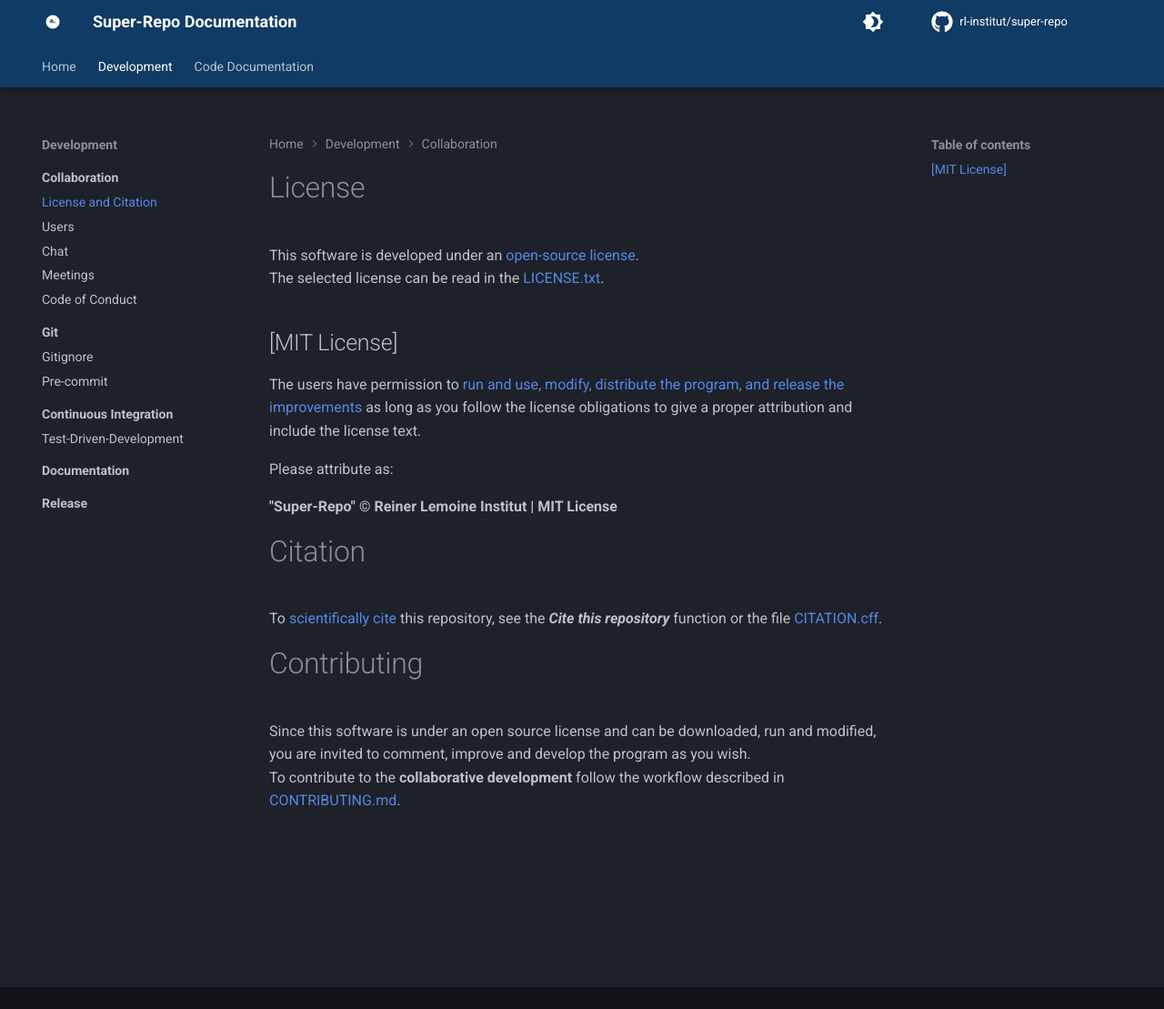
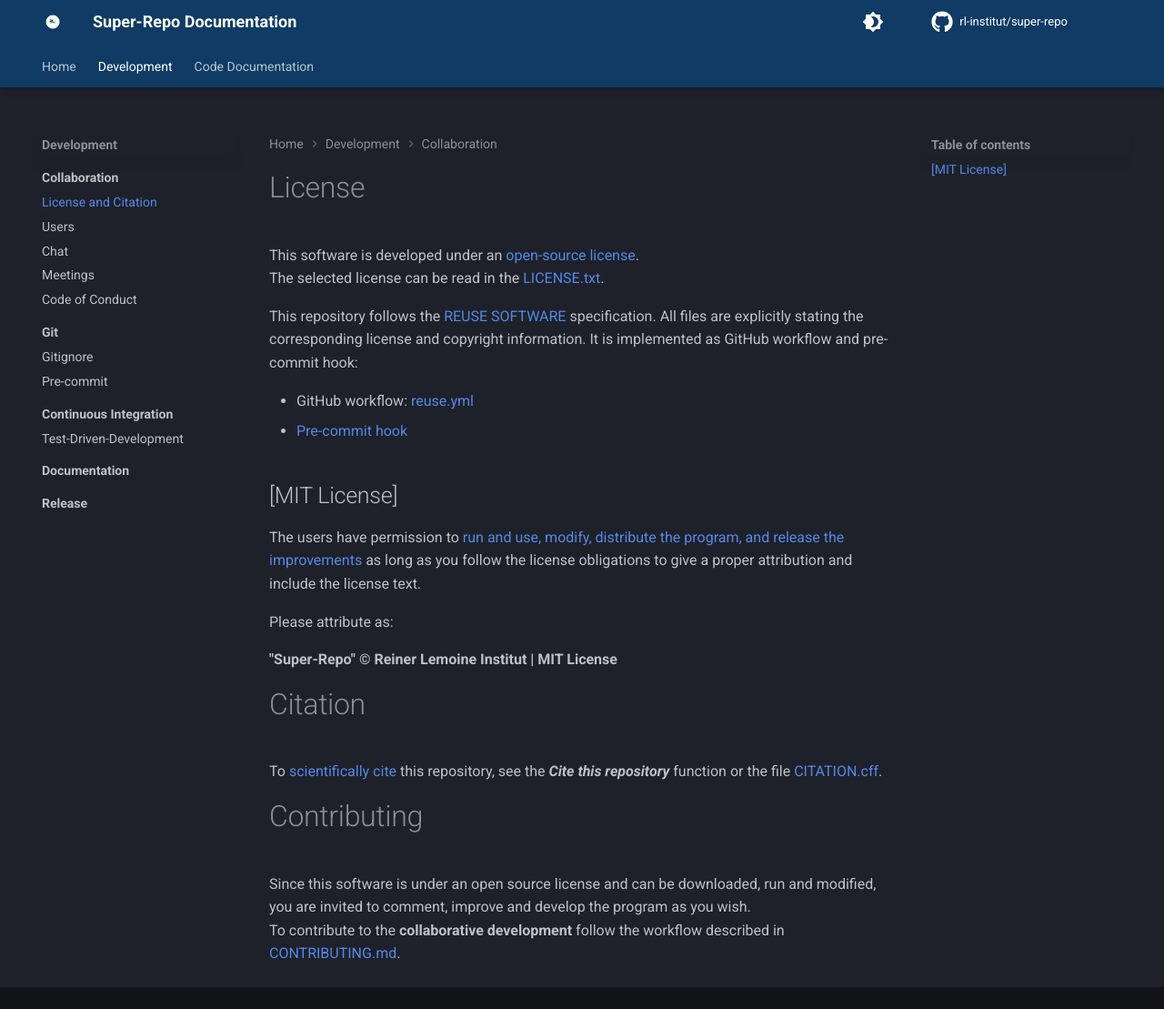
Before and after one commit to rl-institut/super-repo, an MkDocs documentation site: the page built from docs/development/collaboration/license_and_citation.md, in a window 1280 px wide and 1109 px high. Shown: the whole window at 91% size. Built offline with MkDocs 1.6.1 and Material for MkDocs 9.7.7, drawn with Linux system fonts in a browser that asks for light colours; comment, search, counter and statistics services are not loaded; the version menu is left out.

Commit message:
Update documentation #7

```diff
--- a/docs/development/collaboration/license_and_citation.md
+++ b/docs/development/collaboration/license_and_citation.md
@@ -4,6 +4,15 @@
 [open-source license](https://en.wikipedia.org/wiki/Open-source_license). <br>
 The selected license can be read in the
 [LICENSE.txt](https://github.com/rl-institut/super-repo/blob/production/LICENSE.txt).
+
+This repository follows the [REUSE SOFTWARE](https://reuse.software/)
+specification.
+All files are explicitly stating the corresponding license and copyright information.
+It is implemented as GitHub workflow and pre-commit hook:
+
+- GitHub workflow: [reuse.yml](https://github.com/rl-institut/super-repo/blob/feature-7-REUSE/.github/workflows/reuse.yml)
+- [Pre-commit hook](https://github.com/rl-institut/super-repo/blob/feature-7-REUSE/.pre-commit-config.yaml#L66)
+
 
 ## [MIT License]
 
```
